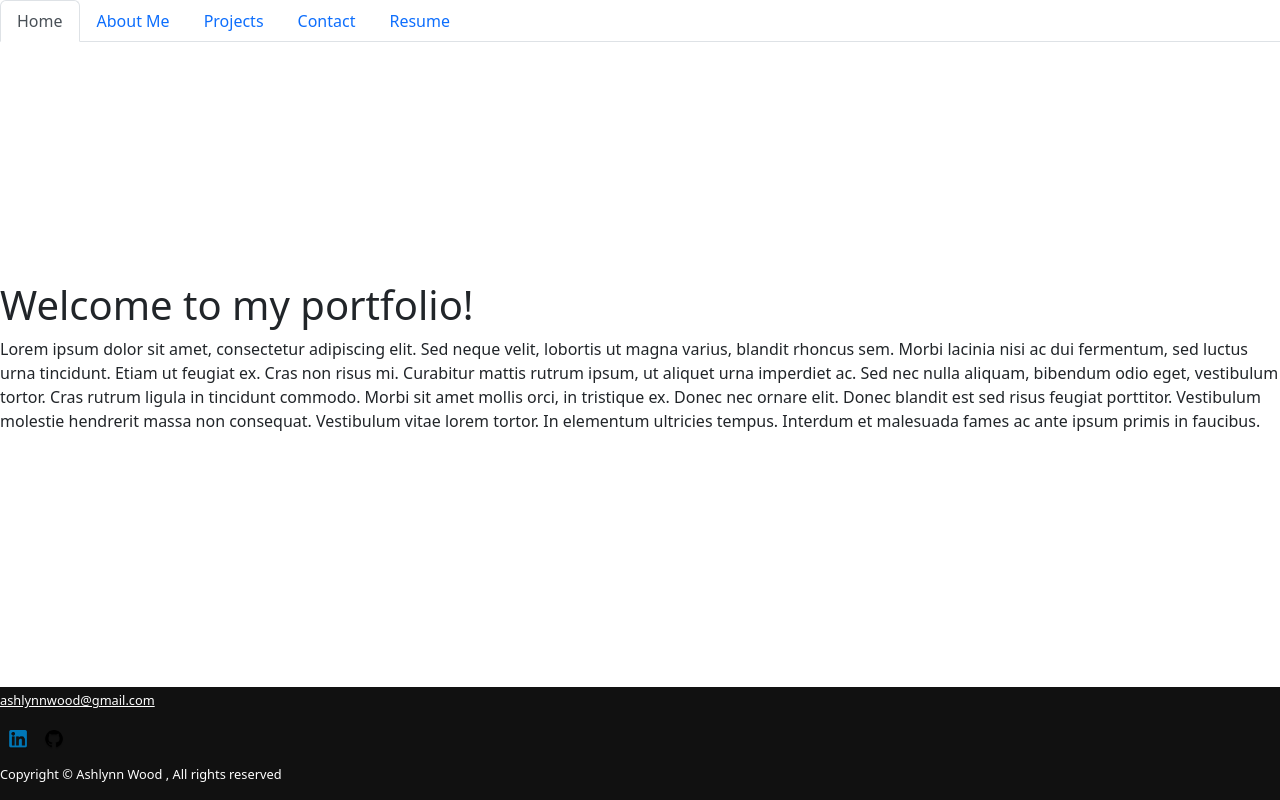
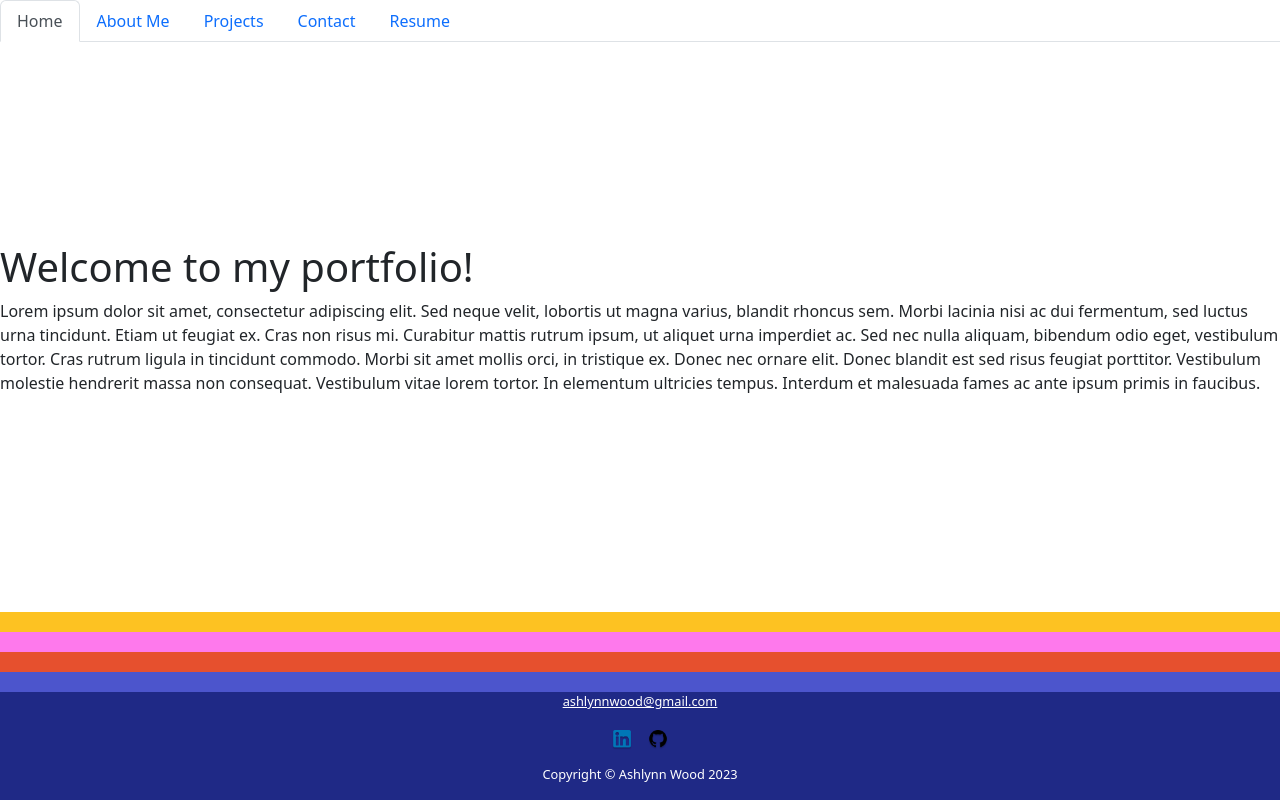
Before and after one commit to ashlynnwood/portfolio-aw, a React (Create React App) app: page / in a window 1280 px wide. Built offline with nearby package versions, Linux system fonts and the light colour scheme.

Commit message:
styled footer

```diff
--- a/src/components/Footer.js
+++ b/src/components/Footer.js
@@ -5,7 +5,11 @@ import '../styles/Footer.css';
 
 export default function Footer() {
   return (
-    <div className='footer footer-container'>
+    <div className='footer'>
+      <div className='stripe yellow'></div>
+      <div className='stripe pink'></div>
+      <div className='stripe orange'></div>
+      <div className='stripe blue'></div>
       <a href="mailto:ashlynnwood@gmail.com">ashlynnwood@gmail.com</a>
     <div className='social'>
       <a href="https://www.linkedin.com/in/ashlynn-wood-b15b75258/"
@@ -17,7 +21,7 @@ export default function Footer() {
           <img src={github} alt="GitHub icon"/>
       </a>
     </div>
-    <p>Copyright &copy; Ashlynn Wood <span id="datee"></span>, All rights reserved</p>
+    <p>Copyright &copy; Ashlynn Wood 2023</p>
     </div>
   );
 }
--- a/src/styles/Footer.css
+++ b/src/styles/Footer.css
@@ -1,8 +1,5 @@
 .footer {
-  background: #111111;
-}
-
-.footer .container {
+  background: #1f2986;
   display: flex;
   flex-direction: column;
   align-items: center;
@@ -38,3 +35,21 @@
   font-size: 0.8rem;
   color: #fff;
 }
+
+.stripe {
+  width: 100%;
+  height: 20px;
+}
+
+.yellow {
+  background-color: #fdc222;
+}
+.pink {
+  background-color: #fe79ec;
+}
+.orange {
+  background-color: #e6502e;
+}
+.blue {
+  background-color: #4c55cc;
+}
```
